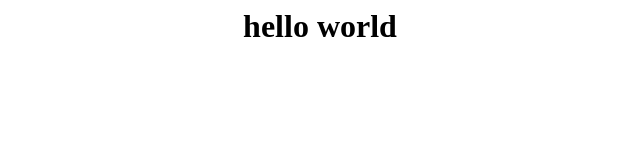
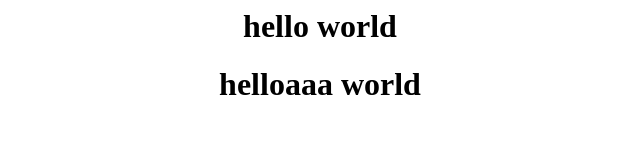
Before and after one commit to ctonur/hello-world-ngnix, a plain HTML site: page index.html in a window 1280 px wide. Shown: the whole page, without its empty margins (320-960 px from the left). Drawn offline with Linux system fonts and the light colour scheme.

Commit message:
Update index.html
test

```diff
--- a/index.html
+++ b/index.html
@@ -6,6 +6,7 @@
  <body>
      <div style="text-align: center;">
          <h1>hello world</h1>
+         <h1>helloaaa world</h1>
      </div>
  </body>
  </html>
```
